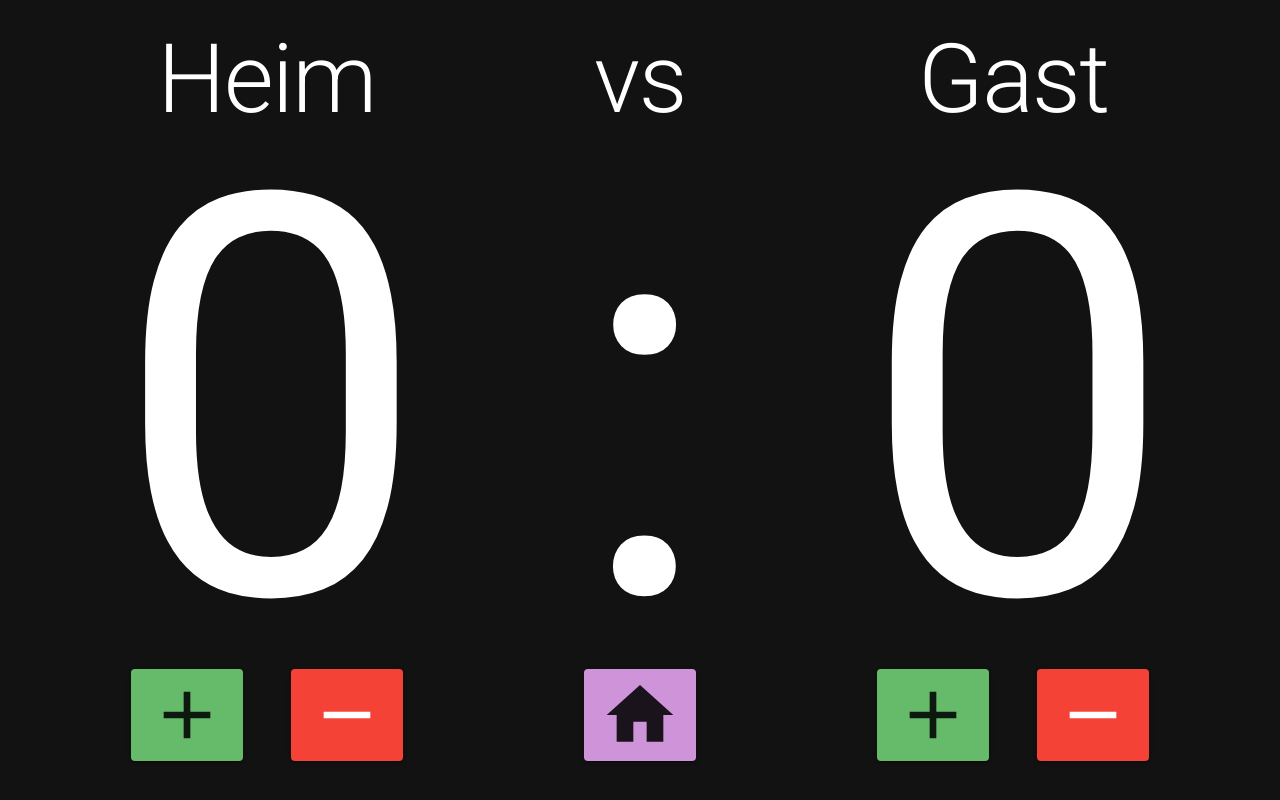
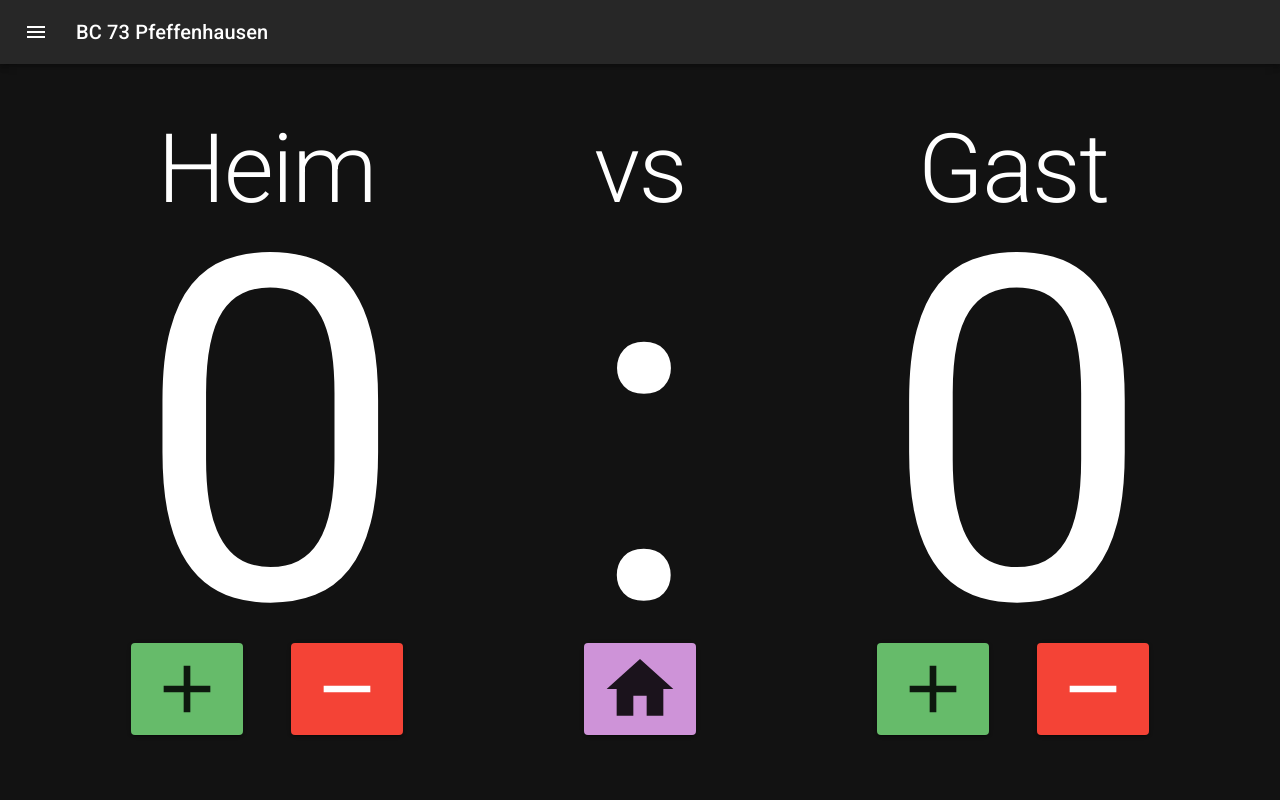
Before and after one commit to sbutz/poolscore, a React (Create React App) app: page /game in a window 1280 px wide. Built offline with nearby package versions, Linux system fonts and the light colour scheme.

Commit message:
add app bar
will be used for unified navigation in game view

```diff
--- a/src/App.tsx
+++ b/src/App.tsx
@@ -4,6 +4,7 @@ import { BrowserRouter, Routes, Route } from "react-router-dom";
 import DisciplineSelect from './DisciplineSelect';
 import Game from './Game';
 import { Store } from './Store';
+import Layout from './Layout';
 
 const darkTheme = createTheme({
   palette: {
@@ -14,6 +15,7 @@ const darkTheme = createTheme({
 function App() {
   return (
     <ThemeProvider theme={darkTheme}>
+      <Layout>
         <Store>
           <BrowserRouter>
             <Routes>
@@ -22,6 +24,7 @@ function App() {
             </Routes>
           </BrowserRouter>
         </Store>
+      </Layout>
       <CssBaseline />
     </ThemeProvider>
   );
--- a/src/Game.tsx
+++ b/src/Game.tsx
@@ -7,9 +7,9 @@ import { Context } from './Store';
 import AlertDialog from './AlertDialog';
 
 const scoreSx = {
-    fontSize: "70vh",
+    fontSize: "60vh",
     fontWeight: 400,
-    lineHeight: 0.9,
+    lineHeight: 0.6,
     userSelect: "none",
 };
 
@@ -36,8 +36,9 @@ function Game() {
     const home_minus_one = () => { dispatch?.({type: "home_minus_one"}); };
     const guest_plus_one = () => { dispatch?.({type: "guest_plus_one"}); };
     const guest_minus_one = () => { dispatch?.({type: "guest_minus_one"}); };
+
     return (
-    <Stack height="100vh" alignItems="center" justifyContent="space-around">
+    <Stack height="100%" alignItems="center" justifyContent="space-around">
         <Grid container justifyContent="space-evenly" mt="1em">
             <Grid item xs={5} textAlign="center">
                 <Typography variant="h1">Heim</Typography>
--- /dev/null
+++ b/src/Header.tsx
@@ -0,0 +1,25 @@
+import {AppBar, Toolbar, IconButton, Typography } from '@mui/material';
+import MenuIcon from '@mui/icons-material/Menu';
+
+function Header() {
+    return (
+    <AppBar position="sticky">
+        <Toolbar>
+        <IconButton
+            size="large"
+            edge="start"
+            color="inherit"
+            aria-label="menu"
+            sx={{ mr: 2 }}
+        >
+        <MenuIcon />
+        </IconButton>
+        <Typography variant="h6" component="div" sx={{ flexGrow: 1 }}>
+            BC 73 Pfeffenhausen
+        </Typography>
+        </Toolbar>
+    </AppBar>
+    );
+}
+
+export default Header;
--- /dev/null
+++ b/src/Layout.tsx
@@ -0,0 +1,21 @@
+import { Stack, Box } from '@mui/material'
+
+import Header from './Header';
+
+interface LayoutProps {
+    children: React.ReactNode;
+}
+function Layout(props : LayoutProps) {
+    return (
+    <Stack height="100vh">
+        <Box sx={{flexGrow: 0, flexShrink: 1, flexBasis: "auto"}}>
+            <Header />
+        </Box>
+        <Box sx={{flexGrow: 1, flexShrink: 1, flexBasis: "auto"}}>
+            {props.children}
+        </Box>
+    </Stack>
+    );
+}
+
+export default Layout;
```
Lines whose indentation alone changed are shown as unchanged.
